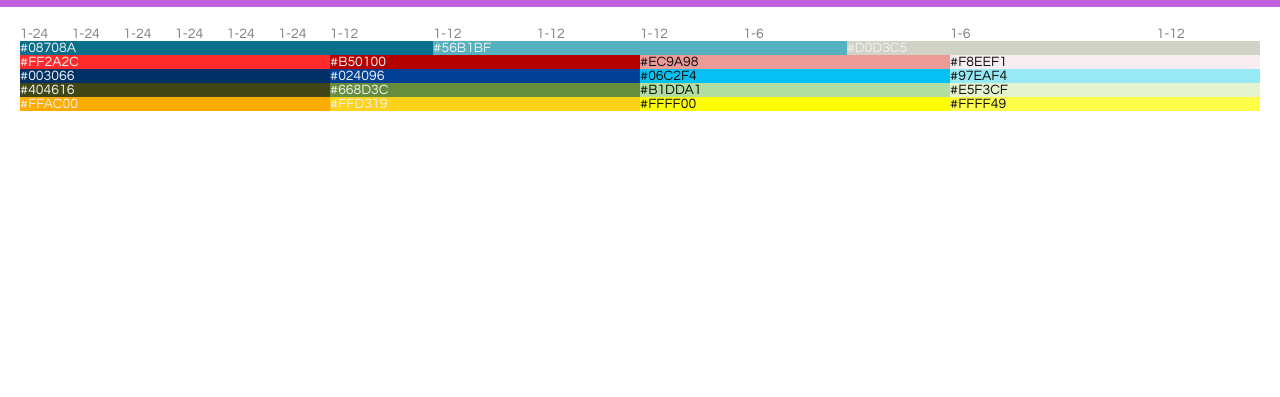
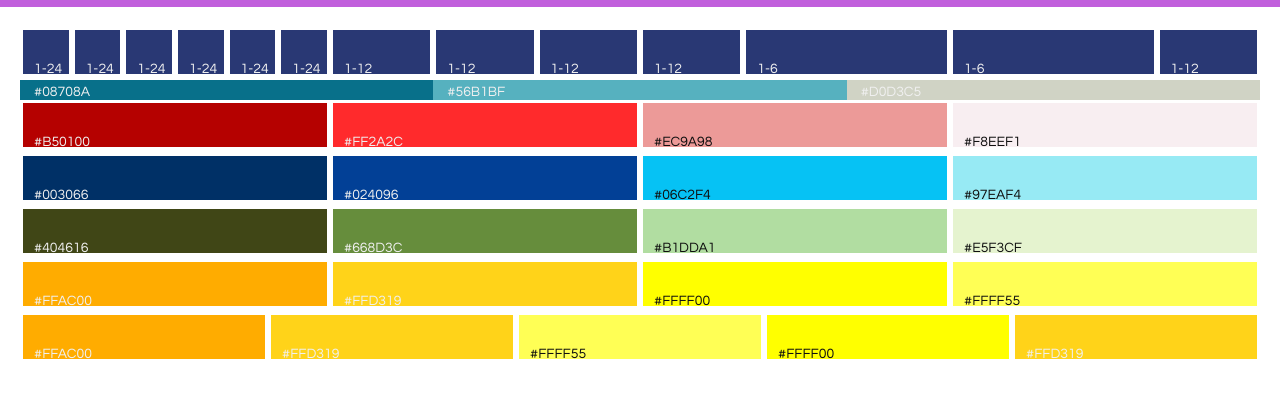
Before and after one commit to gcyagi/playground, a React app: page /grid in a window 1280 px wide. Shown: the part 93-490 px from the top of the page. Built offline with nearby package versions, Linux system fonts and the light colour scheme.

Commit message:
color add.

```diff
--- a/src/components/grid.js
+++ b/src/components/grid.js
@@ -5,47 +5,54 @@ class testGrid extends React.Component {
   render() {
     return (
       <div className="testGrid">
-        <div className="pure-u-1-24">1-24</div>
-        <div className="pure-u-1-24">1-24</div>
-        <div className="pure-u-1-24">1-24</div>
-        <div className="pure-u-1-24">1-24</div>
-        <div className="pure-u-1-24">1-24</div>
-        <div className="pure-u-1-24">1-24</div>
-        <div className="pure-u-1-12">1-12</div>
-        <div className="pure-u-1-12">1-12</div>
-        <div className="pure-u-1-12">1-12</div>
-        <div className="pure-u-1-12">1-12</div>
-        <div className="pure-u-1-6">1-6</div>
-        <div className="pure-u-1-6">1-6</div>
-        <div className="pure-u-1-12">1-12</div>
+        <div className="pure-u-1-24 defaultColor gridItem">　1-24</div>
+        <div className="pure-u-1-24 defaultColor gridItem">　1-24</div>
+        <div className="pure-u-1-24 defaultColor gridItem">　1-24</div>
+        <div className="pure-u-1-24 defaultColor gridItem">　1-24</div>
+        <div className="pure-u-1-24 defaultColor gridItem">　1-24</div>
+        <div className="pure-u-1-24 defaultColor gridItem">　1-24</div>
+        <div className="pure-u-1-12 defaultColor gridItem">　1-12</div>
+        <div className="pure-u-1-12 defaultColor gridItem">　1-12</div>
+        <div className="pure-u-1-12 defaultColor gridItem">　1-12</div>
+        <div className="pure-u-1-12 defaultColor gridItem">　1-12</div>
+        <div className="pure-u-1-6 defaultColor gridItem">　1-6</div>
+        <div className="pure-u-1-6 defaultColor gridItem">　1-6</div>
+        <div className="pure-u-1-12 defaultColor gridItem">　1-12</div>
         <div className="horizon">
-          <div className="pure-u-1-3 horizonOne">#08708A</div>
-          <div className="pure-u-1-3 horizonTwo">#56B1BF</div>
-          <div className="pure-u-1-3 horizonThree">#D0D3C5</div>
+          <div className="pure-u-1-3 horizonOne">　#08708A</div>
+          <div className="pure-u-1-3 horizonTwo">　#56B1BF</div>
+          <div className="pure-u-1-3 horizonThree">　#D0D3C5</div>
         </div>
         <div className="colorPalleteRedTone">
-          <div className="pure-u-1-4 myColorRed_0">#FF2A2C</div>
-          <div className="pure-u-1-4 myColorRed_1">#B50100</div>
-          <div className="pure-u-1-4 myColorRed_2">#EC9A98</div>
-          <div className="pure-u-1-4 myColorRed_3">#F8EEF1</div>
+          <div className="pure-u-1-4 myColorRed_0 gridItem">　#B50100</div>
+          <div className="pure-u-1-4 myColorRed_1 gridItem">　#FF2A2C</div>
+          <div className="pure-u-1-4 myColorRed_2 gridItem">　#EC9A98</div>
+          <div className="pure-u-1-4 myColorRed_3 gridItem">　#F8EEF1</div>
         </div>
         <div className="colorPalleteBlueTone">
-          <div className="pure-u-1-4 myColorBlue_0">#003066</div>
-          <div className="pure-u-1-4 myColorBlue_1">#024096</div>
-          <div className="pure-u-1-4 myColorBlue_2">#06C2F4</div>
-          <div className="pure-u-1-4 myColorBlue_3">#97EAF4</div>
+          <div className="pure-u-1-4 myColorBlue_0 gridItem">　#003066</div>
+          <div className="pure-u-1-4 myColorBlue_1 gridItem">　#024096</div>
+          <div className="pure-u-1-4 myColorBlue_2 gridItem">　#06C2F4</div>
+          <div className="pure-u-1-4 myColorBlue_3 gridItem">　#97EAF4</div>
         </div>
         <div className="colorPalleteGreenTone">
-          <div className="pure-u-1-4 myColorGreen_0">#404616</div>
-          <div className="pure-u-1-4 myColorGreen_1">#668D3C</div>
-          <div className="pure-u-1-4 myColorGreen_2">#B1DDA1</div>
-          <div className="pure-u-1-4 myColorGreen_3">#E5F3CF</div>
+          <div className="pure-u-1-4 myColorGreen_0 gridItem">　#404616</div>
+          <div className="pure-u-1-4 myColorGreen_1 gridItem">　#668D3C</div>
+          <div className="pure-u-1-4 myColorGreen_2 gridItem">　#B1DDA1</div>
+          <div className="pure-u-1-4 myColorGreen_3 gridItem">　#E5F3CF</div>
         </div>
         <div className="colorPalleteYellowTone">
-          <div className="pure-u-1-4 myColorYellow_0">#FFAC00</div>
-          <div className="pure-u-1-4 myColorYellow_1">#FFD319</div>
-          <div className="pure-u-1-4 myColorYellow_2">#FFFF00</div>
-          <div className="pure-u-1-4 myColorYellow_3">#FFFF49</div>
+          <div className="pure-u-1-4 myColorYellow_0 gridItem">　#FFAC00</div>
+          <div className="pure-u-1-4 myColorYellow_1 gridItem">　#FFD319</div>
+          <div className="pure-u-1-4 myColorYellow_2 gridItem">　#FFFF00</div>
+          <div className="pure-u-1-4 myColorYellow_3 gridItem">　#FFFF55</div>
+        </div>
+        <div className="colorPalleteGradation">
+          <div className="pure-u-1-5 myColorYellow_0 gridItem">　#FFAC00</div>
+          <div className="pure-u-1-5 myColorYellow_1 gridItem">　#FFD319</div>
+          <div className="pure-u-1-5 myColorYellow_3 gridItem">　#FFFF55</div>
+          <div className="pure-u-1-5 myColorYellow_2 gridItem">　#FFFF00</div>
+          <div className="pure-u-1-5 myColorYellow_1 gridItem">　#FFD319</div>
         </div>
       </div>
     )
--- a/src/css/grid.css
+++ b/src/css/grid.css
@@ -1,10 +1,22 @@
+
+.gridItem {
+  padding-top: 30px;
+  margin-bottom: 3px;
+  box-shadow: 0 0 0 3px #FFFFFF inset;
+}
+
+.defaultColor {
+  color: #F0F0F0;
+  background: #293874;
+}
+
 .myColorRed_0 {
   color : #F0F0F0;
-  background: #FF2A2C;
+  background: #B50100;
 }
 .myColorRed_1 {
   color : #F0F0F0;
-  background: #B50100;
+  background: #FF2A2C;
 }
 .myColorRed_2 {
   color : #0F0F0F;
@@ -63,7 +75,7 @@
 }
 .myColorYellow_3 {
   color : #0F0F0F;
-  background: #FFFF49;
+  background: #FFFF55;
 }
 
 
--- a/src/css/slanting.css
+++ b/src/css/slanting.css
@@ -20,7 +20,7 @@
   content: '';
   position: absolute;
   width: 150%;
-  height: 85%;
+  height: 75%;
   margin: 0 -10% 0;
   background: #65A69A;
   transform-origin: left center;
```
